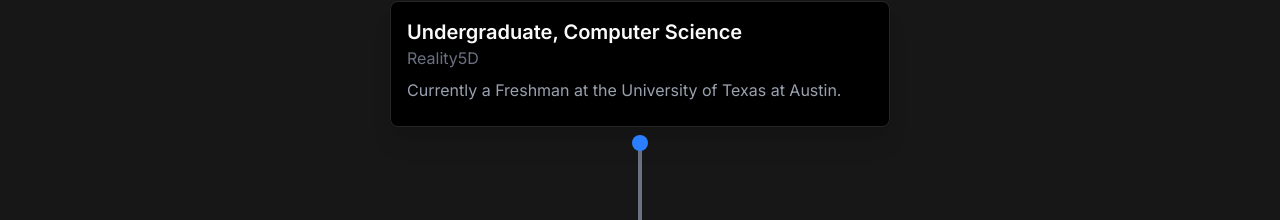
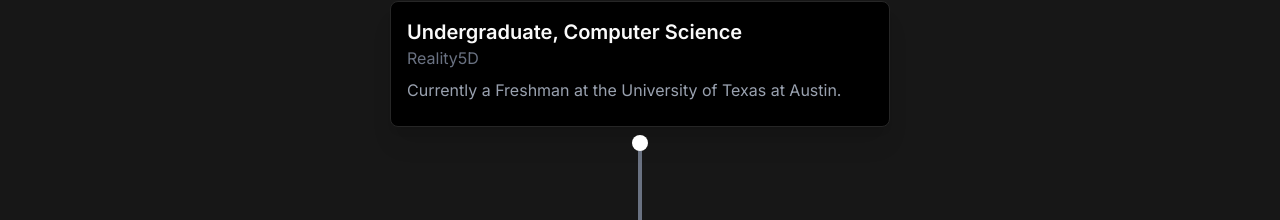
Before and after one commit to dhruva-dk/portfolio, a Next.js app: page /experience in a window 1280 px wide. Shown: the part 493-713 px from the top of the page. Built offline with nearby package versions, Linux system fonts and the light colour scheme.

Commit message:
Clear hydration error

```diff
--- a/src/app/experience/page.tsx
+++ b/src/app/experience/page.tsx
@@ -1,6 +1,6 @@
-import React from 'react';
-import userData from '@/constants/user';
-import { ExperienceCard } from '@/components/experience/ExperienceCard';
+import React from "react";
+import userData from "@/constants/user";
+import { ExperienceCard } from "@/components/experience/ExperienceCard";
 
 const Experience = () => {
   return (
@@ -16,7 +16,7 @@
         <div className="container flex items-center py-20">
           <div className="flex flex-col items-center gap-4 w-[100%]">
             {userData.experience.map((exp, idx) => (
-              <>
+              <React.Fragment key={idx}>
                 <ExperienceCard
                   key={idx}
                   title={exp.title}
@@ -27,13 +27,13 @@
                 />
                 {idx === userData.experience.length - 1 ? null : (
                   <div className="divider-container flex flex-col items-center -mt-2">
-                    <div className="w-4 h-4 bg-blue-500 rounded-full  z-10">
-                      <div className="w-4 h-4 bg-blue-500 rounded-full z-10 animate-ping"></div>
+                    <div className="w-4 h-4 bg-black dark:bg-white rounded-full  z-10">
+                      <div className="w-4 h-4 bg-black dark:bg-white rounded-full z-10 animate-ping"></div>
                     </div>
                     <div className="w-1 h-24 bg-gray-200 dark:bg-gray-500 rounded-full -mt-2"></div>
                   </div>
                 )}
-              </>
+              </React.Fragment>
             ))}
           </div>
         </div>
--- a/src/app/layout.tsx
+++ b/src/app/layout.tsx
@@ -20,7 +20,7 @@
   children: React.ReactNode;
 }>) {
   return (
-    <html lang="en" className="h-full">
+    <html lang="en" className="h-full" suppressHydrationWarning>
       <body className={`${inter.className} flex flex-col min-h-full`}>
         <ThemeProvider
           attribute="class"
```
